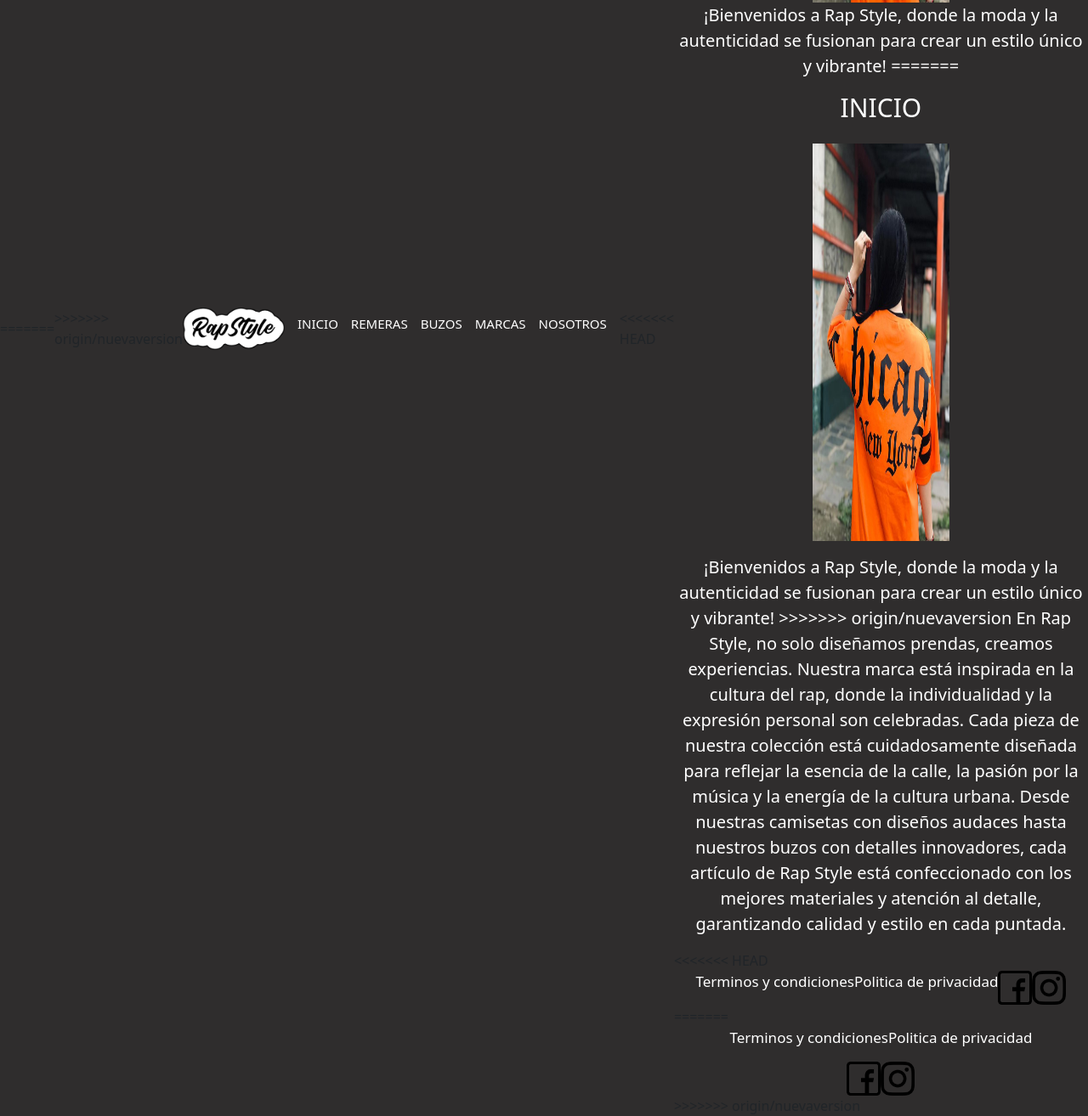
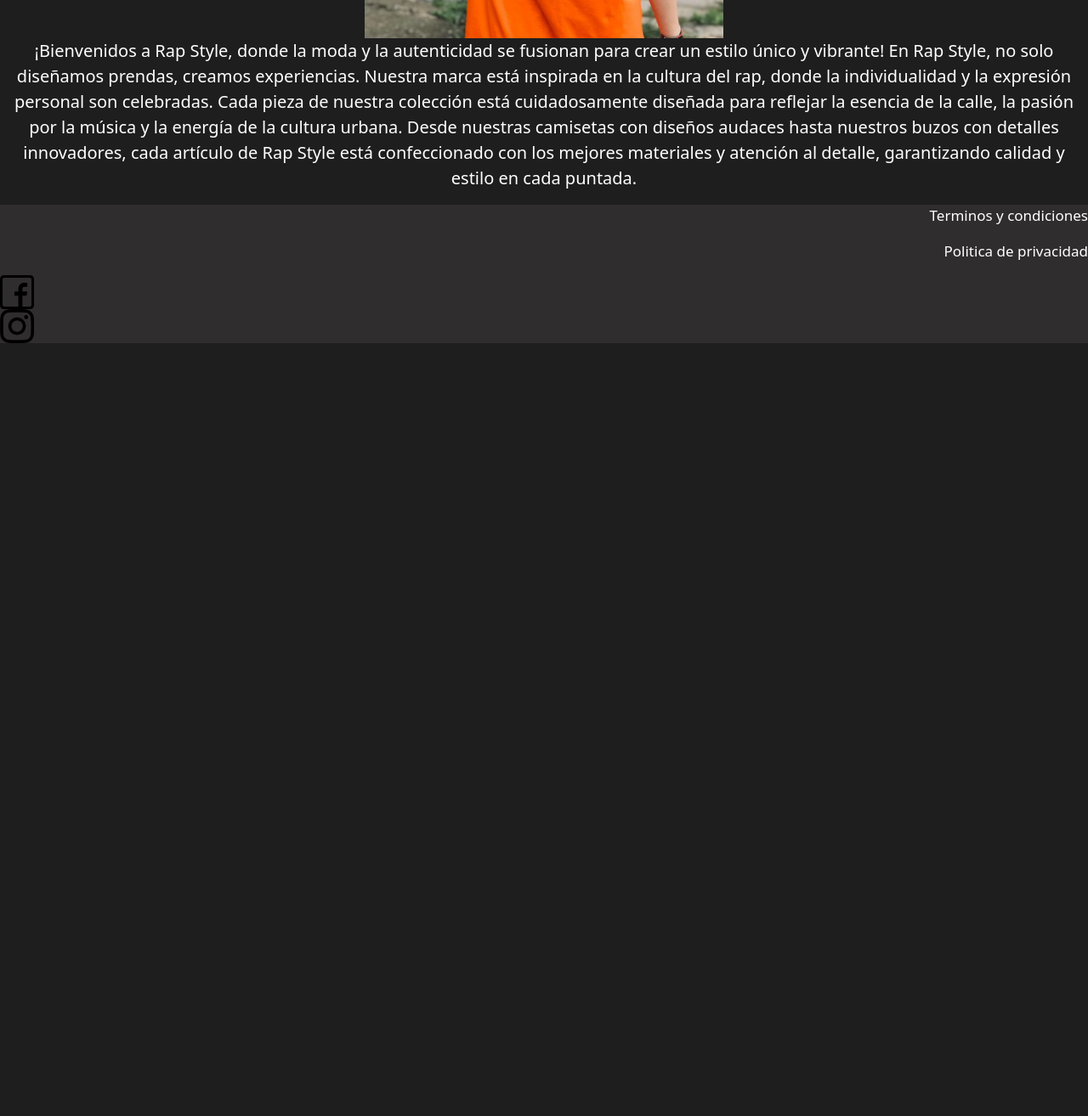
Before and after one commit to AgustinIdiarte/Proyecto-RapStyle, a website: page index.html in a window 1280 px wide. Shown: the part 565-1879 px from the top of the page at 85% size. After the commit the page ends 969 px from the top, so only its background shows below. Drawn offline with nearby package versions, Linux system fonts and the light colour scheme.

Commit message:
penultima entrega

```diff
--- a/css/style-original.css
+++ /dev/null
@@ -1,103 +0,0 @@
-*{
-    margin: 0;
-    padding: 0;
-    box-sizing: border-box;
-}
-
-.body-index{
-    background-color: #1E1E1E;
-}
-.header-index{
-    display: flex;
-    flex-direction: row;
-    background-color:#2F2D2D;
-    justify-content: space-between;
-    align-items: center;
-
-}
-.navBar{
-    display: flex;
-    gap: 15px;
-    list-style: none;
-    height: 3.125rem;
-    padding: 15px;
-    width: 100%;
-}
-.navBar li a{
-    text-decoration: none;
-    list-style-type: none;
-    color:white;
-    font-size: 15px;
-    margin: 15px;
-}
-
-.footer-index{
-    background-color: #2F2D2D;
-}
-
-h1{
-    color: rgb(255, 255, 255);
-    display: flex;
-    flex-direction: row;
-    width: 100%;
-    font-size: 1.875rem;
-    justify-content: center;
-    list-style-type: none;
-    text-decoration: none;
-    margin-top: .9375rem;
-}
-h2{
-    color: rgb(255, 255, 255);
-}
-.nosotrosP{
-    color: #B2AEAE;
-    font-size: 1.5rem;
-}
-
-.logo{
-    display: flex;
-    width: 9.375rem;
-    height: 60px;
-    justify-content: center;
-
-}
-.buzoinicio{
-    width: 33%;
-    height: 31.25rem;
-    margin-left: 33%;
-
-}
-.buzoiniciocontainer{
-    align-self: center;
-}
-
-.bienvenida{
-    color: white;
-    font-size: 1.25rem;
-    text-align: center;
-}
-.precio{
-    color: white;
-    font-size: 1.25rem;
-    text-align: center;
-}
-.terminos{
-    display: flex;
-    justify-content: flex-end;
-    color:white;
-    font-size: 1rem;
-}
-.marcasImg{
-    width: 100%;
-    height: 18.75rem;
-}
-.redes{
-    display: flex;
-    flex-direction: column;
-    width: 2.1875rem;
-    height: 1.875rem;
-}
-.social{
-    display: flex;
-    align-items: center;
-}
--- a/index.html
+++ b/index.html
@@ -3,10 +3,7 @@
 <head>
     <meta charset="UTF-8">
     <meta name="viewport" content="width=device-width, initial-scale=1.0">
-<<<<<<< HEAD
     <meta name="description" content="RapStyle. Encontra las mejores prendas urbanas de calidad con envios a toda la argentina">
-=======
->>>>>>> origin/nuevaversion
     <title>RapStyle</title>
 
     <link href="https://cdn.jsdelivr.net/npm/bootstrap@5.3.3/dist/css/bootstrap.min.css" rel="stylesheet" integrity="sha384-QWTKZyjpPEjISv5WaRU9OFeRpok6YctnYmDr5pNlyT2bRjXh0JMhjY6hW+ALEwIH" crossorigin="anonymous">
@@ -16,11 +13,7 @@
 
 <body class="body-index">
 
-<<<<<<< HEAD
     <header>
-=======
-    <header class="header-index">
->>>>>>> origin/nuevaversion
 
         <a href="">
             <img src="./assets/img/rapstyle.png" class="logo" alt="logo-de-la-pagina">
@@ -39,7 +32,6 @@
 
     </header>
 
-<<<<<<< HEAD
     <main>
         <h1>INICIO</h1>
 
@@ -48,16 +40,6 @@
         </div>
 
         <p>¡Bienvenidos a Rap Style, donde la moda y la autenticidad se fusionan para crear un estilo único y vibrante!
-=======
-    <main class="main-index">
-        <h1>INICIO</h1>
-
-        <div class="buzoiniciocontainer">
-            <img class="buzoinicio py-3" src="./assets/img/buzoinicio.png" alt="">
-        </div>
-
-        <p class="bienvenida">¡Bienvenidos a Rap Style, donde la moda y la autenticidad se fusionan para crear un estilo único y vibrante!
->>>>>>> origin/nuevaversion
 
         En Rap Style, no solo diseñamos prendas, creamos experiencias. Nuestra marca está inspirada en la cultura del rap, donde la individualidad y la expresión personal son celebradas.
         Cada pieza de nuestra colección está cuidadosamente diseñada para reflejar la esencia de la calle, la pasión por la música y la energía de la cultura urbana.
@@ -66,7 +48,6 @@
         </p>
     </main>
 
-<<<<<<< HEAD
     <footer>
 
         <div>
@@ -76,17 +57,6 @@
             <img src="./assets/img/instagram.png" class="redes" alt="">
         </div>
 
-=======
-    <footer class="footer-index">
-    <div>
-        <p class="terminos">Terminos y condiciones</p>
-        <p class="terminos">Politica de privacidad</p>
-    </div>
-    <div class="social">
-        <img src="./assets/img/facebook.png" class="redes" alt="">
-        <img src="./assets/img/instagram.png" class="redes" alt="">
-    </div>
->>>>>>> origin/nuevaversion
     </footer>
 
 </body>
```
Also changed, not shown: pages/buzos.html (+0 -37 lines), pages/marcas.html (+0 -13 lines), pages/nosotros.html (+0 -13 lines), pages/remeras.html (+0 -44 lines), css/styleeewr.css (deleted).
